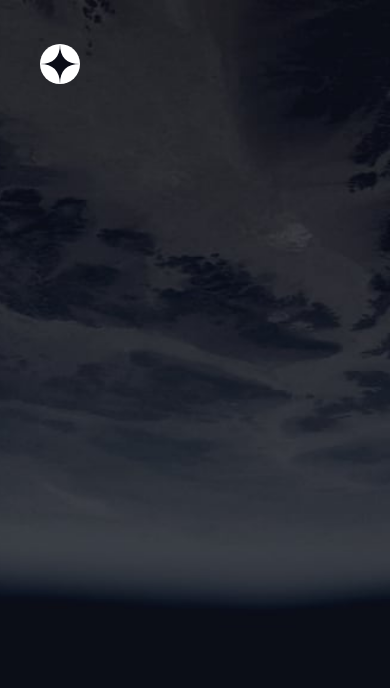
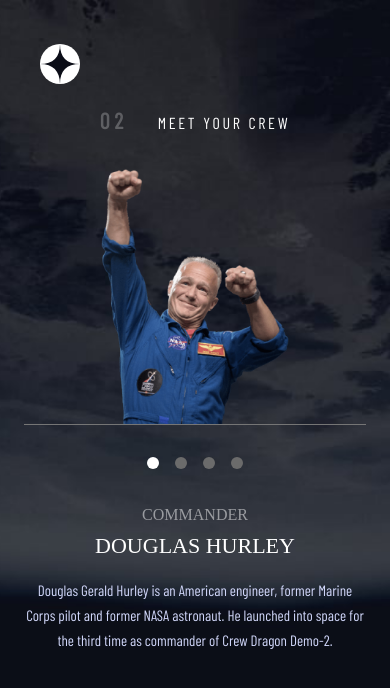
Before and after one commit to Tito-Rollis/Space-Tourism, a React (Create React App) app: page /crew in a window 390 px wide. Shown: the top 688 px of the page. Built offline with nearby package versions, Linux system fonts and the light colour scheme; a web font is replaced by a local one.

Commit message:
crew responsive done

```diff
--- a/src/pages/crew/crew.module.css
+++ b/src/pages/crew/crew.module.css
@@ -3,6 +3,18 @@
     background-size: cover;
     background-position: center;
     background-repeat: no-repeat;
+}
+
+.img {
+    border-bottom: 1px solid #757575;
+}
+
+.bullet {
+    background-color: rgb(255, 255, 255);
+}
+
+.bullet_default {
+    background-color: rgb(107, 107, 107);
 }
 
 @media (min-width: 768px) {
--- a/src/pages/crew/index.js
+++ b/src/pages/crew/index.js
@@ -1,12 +1,101 @@
-import React from 'react';
+import React, { useState, useEffect } from 'react';
 import Nav from '../../components/nav/index';
 import style from './crew.module.css';
+import { data } from '../../api/data';
+
+const DATA_CREW = data.crew;
 export default function Crew() {
+    const [active, setActive] = useState({
+        first: true,
+        second: false,
+        third: false,
+        fourth: false,
+    });
+    const [index, setIndex] = useState(0);
+
     return (
         <div
-            className={`pt-6 h-screen w-screen ${style.container} overflow-hidden`}
+            className={`pt-6 h-screen w-screen ${style.container} overflow-hidden static md:relative`}
         >
             <Nav crew="rgba(255, 255, 255, 1)" />
+            <h1
+                className={`font-sub text-wt text-center text-h5Mob md:text-h5 md:text-left md:mt-10 md:ml-14`}
+            >
+                <span
+                    className="font-bold text-h5 mr-6 md:mr-7"
+                    style={{
+                        color: '#FFF',
+                        opacity: '0.25',
+                    }}
+                >
+                    02
+                </span>{' '}
+                MEET YOUR CREW
+            </h1>
+            <div className="grid mt-8 md:mt-3 mx-6 md:mx-32 lg:mt-12">
+                <div
+                    className={`flex w-full justify-center md:absolute lg:h-3/4 lg:-left-24 lg:justify-end  md:bottom-0 md:left-0 md:right-0 md:h-80 h-64 ${style.img}`}
+                >
+                    {
+                        <img
+                            src={DATA_CREW[index].images.png}
+                            alt={DATA_CREW[index].name}
+                        />
+                    }
+                </div>
+
+                {/* BUTTON */}
+                <div className="flex mt-8 lg:mt-28  gap-x-4 justify-self-center lg:justify-self-start">
+                    <button
+                        onClick={() => {
+                            setActive({ first: true });
+                            setIndex(0);
+                        }}
+                        className={`${
+                            active.first ? style.bullet : style.bullet_default
+                        } w-3 h-3 rounded-full`}
+                    ></button>
+                    <button
+                        onClick={() => {
+                            setActive({ second: true });
+                            setIndex(1);
+                        }}
+                        className={`${
+                            active.second ? style.bullet : style.bullet_default
+                        } w-3 h-3 rounded-full`}
+                    ></button>
+                    <button
+                        onClick={() => {
+                            setActive({ third: true });
+                            setIndex(2);
+                        }}
+                        className={`${
+                            active.third ? style.bullet : style.bullet_default
+                        } w-3 h-3 rounded-full`}
+                    ></button>
+                    <button
+                        onClick={() => {
+                            setActive({ fourth: true });
+                            setIndex(3);
+                        }}
+                        className={`${
+                            active.fourth ? style.bullet : style.bullet_default
+                        } w-3 h-3 rounded-full`}
+                    ></button>
+                </div>
+                {/* INFO */}
+                <div className="md:row-start-1 md:row-end-2 lg:w-10/12 ">
+                    <p className="font-main text-body w-full text-center font-normal text-wt opacity-50 mt-8 lg:text-h4 lg:text-left">
+                        {DATA_CREW[index].role.toUpperCase()}
+                    </p>
+                    <p className="font-main text-sub1 w-full text-center font-normal text-wt lg:text-h3 lg:text-left">
+                        {DATA_CREW[index].name.toUpperCase()}
+                    </p>
+                    <p className="font-sub text-bodyMob w-full text-center font-normal text-pl mt-4 lg:text-body lg:text-left lg:w-3/4">
+                        {DATA_CREW[index].bio}
+                    </p>
+                </div>
+            </div>
         </div>
     );
 }
```
